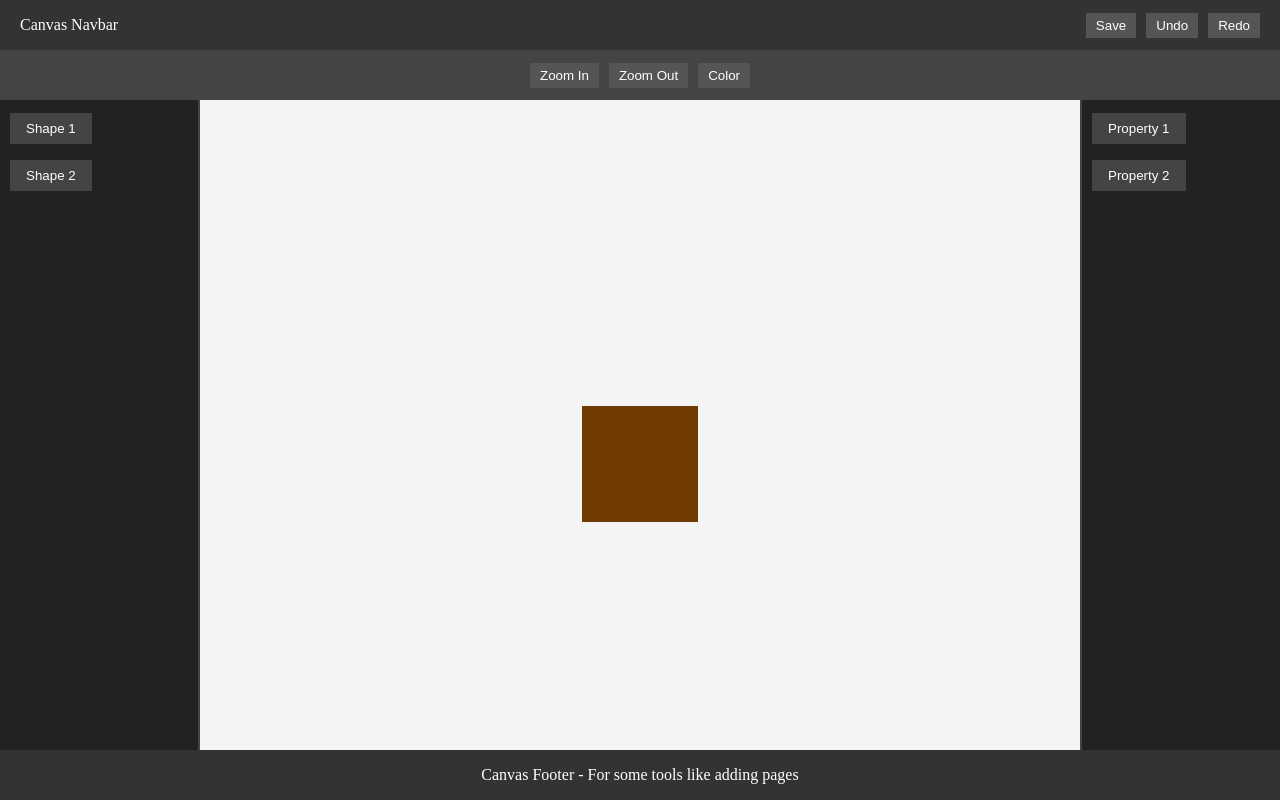
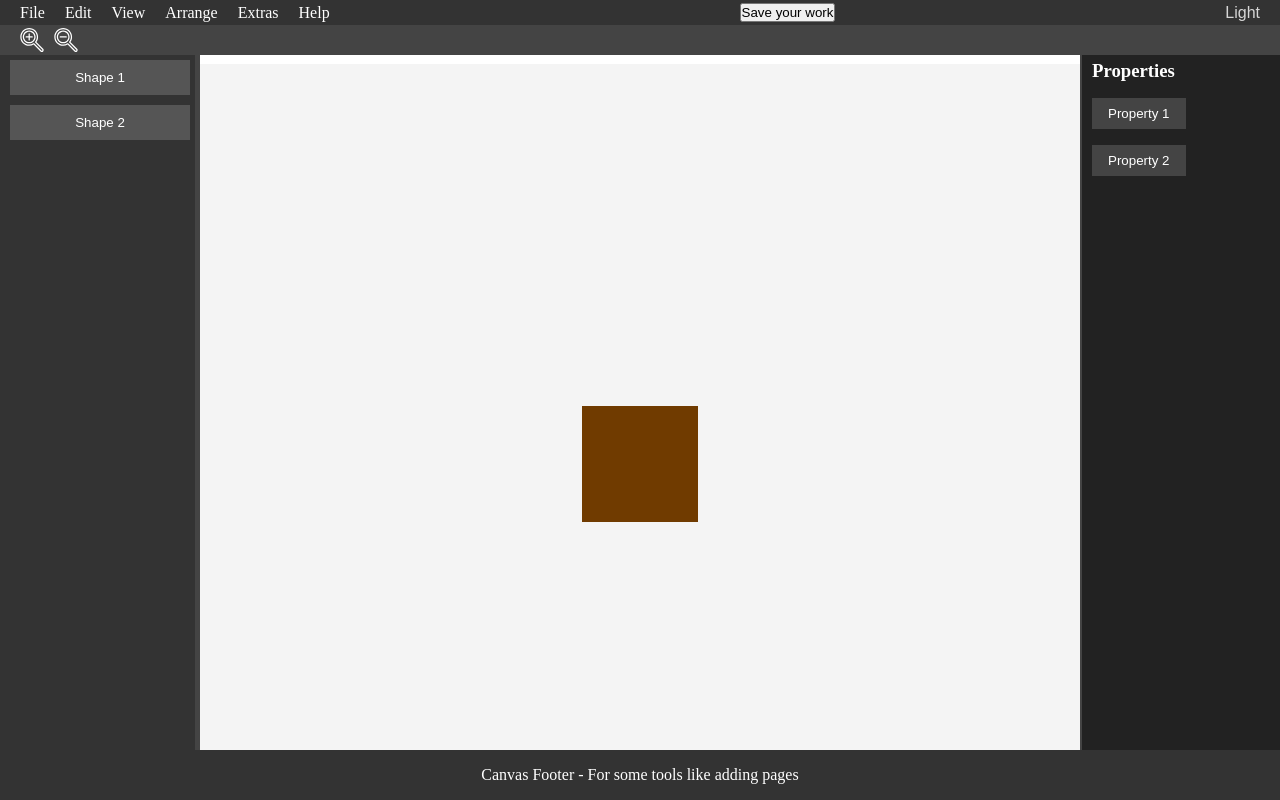
Before and after one commit to MalachiC0nstant/DRS-Frontend, a React (Vite) app: page /canvas in a window 1280 px wide. Built offline with nearby package versions, Linux system fonts and the light colour scheme.

Commit message:
More canvas page setup

```diff
--- a/src/components/CanvasLeftSidebar.tsx
+++ b/src/components/CanvasLeftSidebar.tsx
@@ -1,20 +1,44 @@
-import React from "react";
+import React, { useState, useEffect } from "react";
 import "../css/CanvasLeftSidebar.css";
 
-const CanvasLeftSidebar: React.FC = () => {
+const LeftSidebar: React.FC = () => {
+  const [sidebarWidth, setSidebarWidth] = useState(200);
+  const [isResizing, setIsResizing] = useState(false);
+
+  const handleMouseDown = (e: React.MouseEvent) => {
+    e.preventDefault();
+    setIsResizing(true);
+    document.addEventListener("mousemove", handleMouseMove);
+    document.addEventListener("mouseup", handleMouseUp);
+  };
+
+  const handleMouseMove = (e: MouseEvent) => {
+    const newWidth = e.clientX;
+    setSidebarWidth(newWidth > 100 ? newWidth : 100);
+  };
+
+  const handleMouseUp = () => {
+    setIsResizing(false);
+    document.removeEventListener("mousemove", handleMouseMove);
+    document.removeEventListener("mouseup", handleMouseUp);
+  };
+
+  useEffect(() => {
+    document.documentElement.style.setProperty(
+      "--sidebar-width",
+      `${sidebarWidth}px`
+    );
+  }, [sidebarWidth]);
+
   return (
-    <div className="canvas-left-sidebar">
-      <h3>Tools</h3>
-      <ul>
-        <li>
-          <button>Shape 1</button>
-        </li>
-        <li>
-          <button>Shape 2</button>
-        </li>
-      </ul>
+    <div className="left-sidebar" style={{ width: `${sidebarWidth}px` }}>
+      <div className="sidebar-content">
+        <button className="shape-btn">Shape 1</button>
+        <button className="shape-btn">Shape 2</button>
+      </div>
+      <div className="sidebar-resizer" onMouseDown={handleMouseDown}></div>
     </div>
   );
 };
 
-export default CanvasLeftSidebar;
+export default LeftSidebar;
--- a/src/components/CanvasNavbar.tsx
+++ b/src/components/CanvasNavbar.tsx
@@ -4,18 +4,22 @@ import "../css/CanvasNavbar.css";
 const CanvasNavbar: React.FC = () => {
   return (
     <nav className="canvas-navbar">
-      <div className="canvas-navbar-logo">Canvas Navbar</div>
-      <ul className="canvas-navbar-actions">
-        <li>
-          <button>Save</button>
-        </li>
-        <li>
-          <button>Undo</button>
-        </li>
-        <li>
-          <button>Redo</button>
-        </li>
+      <ul className="navbar-left">
+        <li>File</li>
+        <li>Edit</li>
+        <li>View</li>
+        <li>Arrange</li>
+        <li>Extras</li>
+        <li>Help</li>
       </ul>
+
+      <div className="navbar-center">
+        <button>Save your work</button>
+      </div>
+
+      <div className="navbar-right">
+        <button className="light-mode-btn">Light</button>
+      </div>
     </nav>
   );
 };
--- a/src/components/CanvasToolNavbar.tsx
+++ b/src/components/CanvasToolNavbar.tsx
@@ -1,12 +1,24 @@
 import React from "react";
 import "../css/CanvasToolNavbar.css";
+import zoomInIcon from "../assets/zoom-in-lens-svgrepo-com.svg";
+import zoomOutIcon from "../assets/zoom-out-svgrepo-com.svg";
 
 const CanvasToolNavbar: React.FC = () => {
   return (
     <nav className="canvas-tool-navbar">
-      <button>Zoom In</button>
-      <button>Zoom Out</button>
-      <button>Color</button>
+      <ul className="tool-actions">
+        <li>
+          <button className="tool-btn">
+            <img src={zoomInIcon} alt="Zoom In" />
+          </button>
+        </li>
+        <li>
+          <button className="tool-btn">
+            <img src={zoomOutIcon} alt="Zoom Out" />
+          </button>
+        </li>
+        {/* More icons here*/}
+      </ul>
     </nav>
   );
 };
--- a/src/css/CanvasLeftSidebar.css
+++ b/src/css/CanvasLeftSidebar.css
@@ -1,35 +1,44 @@
-.canvas-left-sidebar {
+.left-sidebar {
+  background-color: #333;
+  height: 100vh;
   position: fixed;
-  top: 60px;
+  top: 50px;
   left: 0;
-  width: 200px;
-  height: calc(100% - 60px);
-  background-color: white;
-  padding: 1rem;
-  color: white;
-  z-index: 500;
-}
-.canvas-left-sidebar h3 {
-  margin-bottom: 1rem;
+  display: flex;
+  flex-direction: column;
+  padding: 10px;
+  transition: width 0.2s ease;
 }
 
-.canvas-left-sidebar ul {
-  list-style: none;
-  padding: 0;
+.sidebar-content {
+  display: flex;
+  flex-direction: column;
 }
 
-.canvas-left-sidebar ul li {
-  margin-bottom: 1rem;
+.shape-btn {
+  background-color: #555;
+  color: white;
+  border: none;
+  padding: 10px;
+  margin-bottom: 10px;
+  cursor: pointer;
+  width: 100%;
 }
 
-.canvas-left-sidebar button {
-  background-color: #444;
-  border: none;
-  color: white;
-  padding: 0.5rem 1rem;
-  cursor: pointer;
+.shape-btn:hover {
+  background-color: #777;
 }
 
-.canvas-left-sidebar button:hover {
-  background-color: #555;
+.sidebar-resizer {
+  width: 5px;
+  background-color: #444;
+  cursor: ew-resize;
+  position: absolute;
+  top: 0;
+  right: 0;
+  height: 100%;
 }
+
+.sidebar-resizer:hover {
+  background-color: #666;
+}
--- a/src/css/CanvasNavbar.css
+++ b/src/css/CanvasNavbar.css
@@ -1,7 +1,5 @@
-/* CanvasNavbar.css */
-
 .canvas-navbar {
-    height: 50px;
+    height: 25px;
     background-color: #333;
     color: white;
     display: flex;
@@ -15,6 +13,28 @@
     z-index: 100;
   }
 
+.navbar-left,
+.navbar-right {
+  display: flex;
+  align-items: center;
+}
+
+.navbar-left li {
+    margin-right: 20px;
+    list-style: none;
+    cursor: pointer;
+  }
+
+  .navbar-left li:hover {
+    text-decoration: underline;
+  }
+
+  .navbar-center {
+    text-align: center;
+    flex-grow: 1;
+    font-size: 16px;
+    color: rgba(255, 255, 255, 0.9);
+  }
   .canvas-navbar-actions {
     list-style: none;
     display: flex;
@@ -32,3 +52,14 @@
   .canvas-navbar-actions button:hover {
     background-color: #777;
   }
+
+  .light-mode-btn {
+    background: none;
+    border: none;
+    color: rgba(255, 255, 255, 0.8);
+    cursor: pointer;
+    font-size: 16px;
+  }
+  .light-mode-btn:hover {
+    text-decoration: underline;
+  }
--- a/src/css/CanvasPage.css
+++ b/src/css/CanvasPage.css
@@ -1,9 +1,7 @@
-/* CanvasPage.css */
-
 html, body {
   margin: 0;
   padding: 0;
-    overflow: hidden; /* Disable scrolling for both body and html */
+  overflow: hidden;
   height: 100%;
   width: 100%;
 }
@@ -22,7 +20,20 @@ html, body {
   overflow: hidden;
 }
 
-  .canvas-left-sidebar,
+.canvas-left-sidebar {
+  left: 0;
+  border-right: 2px solid #444;
+  background-color: #222;
+  color: white;
+  display: flex;
+  flex-direction: column;
+  padding: 10px;
+  position: fixed;
+  top: 50px;
+  bottom: 50px;
+  z-index: 90;
+}
+
 .canvas-right-sidebar {
   width: 200px;
   background-color: #222;
@@ -31,17 +42,9 @@ html, body {
   flex-direction: column;
   padding: 10px;
   position: fixed;
-    top: 65px;
+  top: 50px;
   bottom: 50px;
   z-index: 90;
-  }
-
-  .canvas-left-sidebar {
-    left: 0;
-    border-right: 2px solid #444;
-  }
-
-  .canvas-right-sidebar {
   right: 0;
   border-left: 2px solid #444;
 }
@@ -52,9 +55,10 @@ html, body {
   display: flex;
   justify-content: center;
   align-items: center;
-    margin-left: 200px;
+  margin-left: var(--sidebar-width, 200px);
   margin-right: 200px;
   overflow: hidden;
+  transition: margin-left 0.2s ease;
 }
 
 canvas {
--- a/src/css/CanvasToolNavbar.css
+++ b/src/css/CanvasToolNavbar.css
@@ -1,28 +1,45 @@
 /* CanvasToolNavbar.css */
 
 .canvas-tool-navbar {
-    height: 50px;
+    height: 30px;
     background-color: #444;
-    color: white;
     display: flex;
-    justify-content: center;
     align-items: center;
-    gap: 10px;
+    padding: 0 20px;
     position: fixed;
-    top: 50px;
+    top: 25px;
     left: 0;
     right: 0;
     z-index: 99;
+}
+
+  .tool-actions {
+    list-style: none;
+    display: flex;
+    gap: 10px;
+    margin: 0;
+    padding: 0;
   }
 
-  .canvas-tool-navbar button {
-    background-color: #555;
-    color: white;
-    border: none;
-    padding: 5px 10px;
-    cursor: pointer;
+  .tool-actions li {
+    display: inline-block;
   }
 
-  .canvas-tool-navbar button:hover {
-    background-color: #777;
+  .tool-btn {
+    background-color: transparent;
+    border: none;
+    cursor: pointer;
+    height: 100%; /* Make the button take full height */
+    display: flex;
+    align-items: center; /* Vertically center the content inside */
+}
+
+.tool-btn img {
+    width: 24px; /* Adjust size as needed */
+    height: 24px;
+    filter: invert(1); /* Invert to make the icon white */
+}
+
+  .tool-btn:hover img {
+    filter: invert(0.7); /* Lighter on hover */
   }
```
Also changed, not shown: src/assets/zoom-in-lens-svgrepo-com.svg (added), src/assets/zoom-out-svgrepo-com.svg (added). Lines whose indentation alone changed are shown as unchanged.
